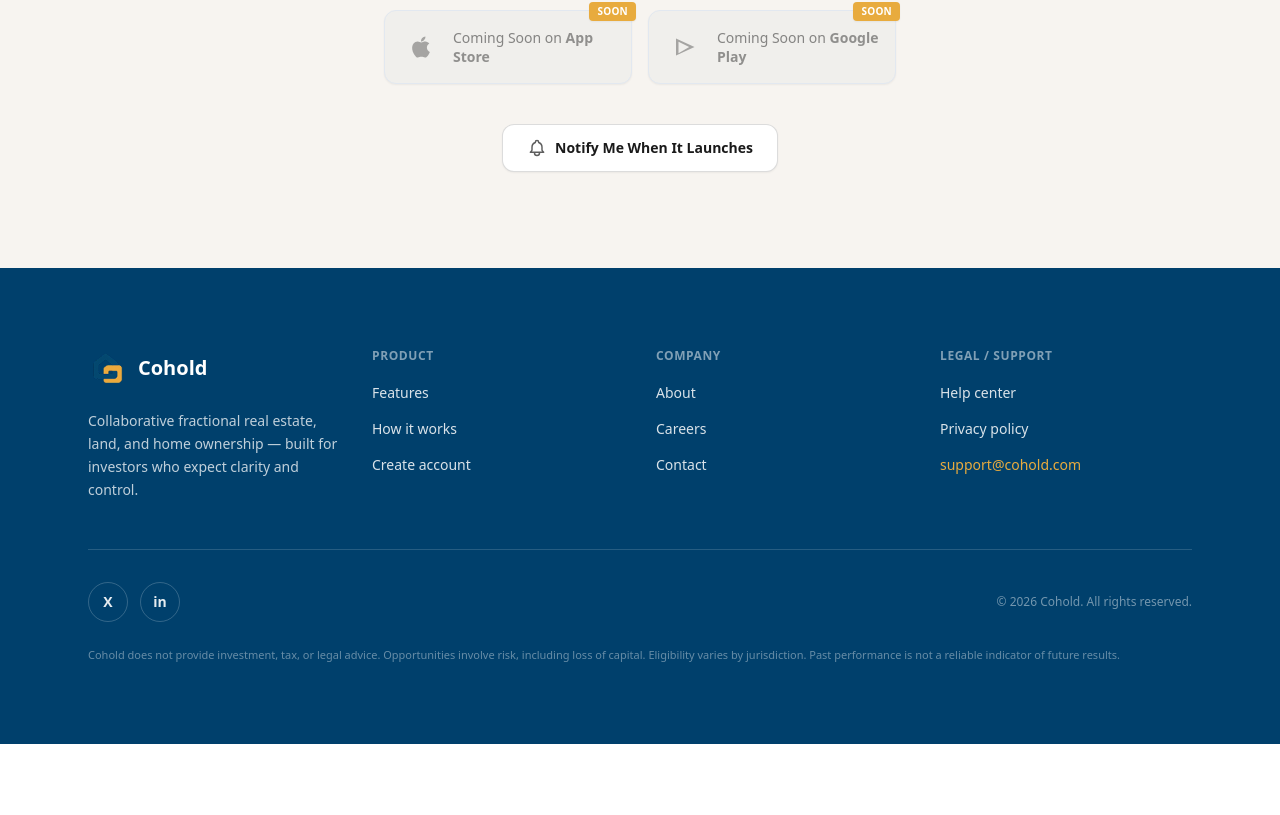
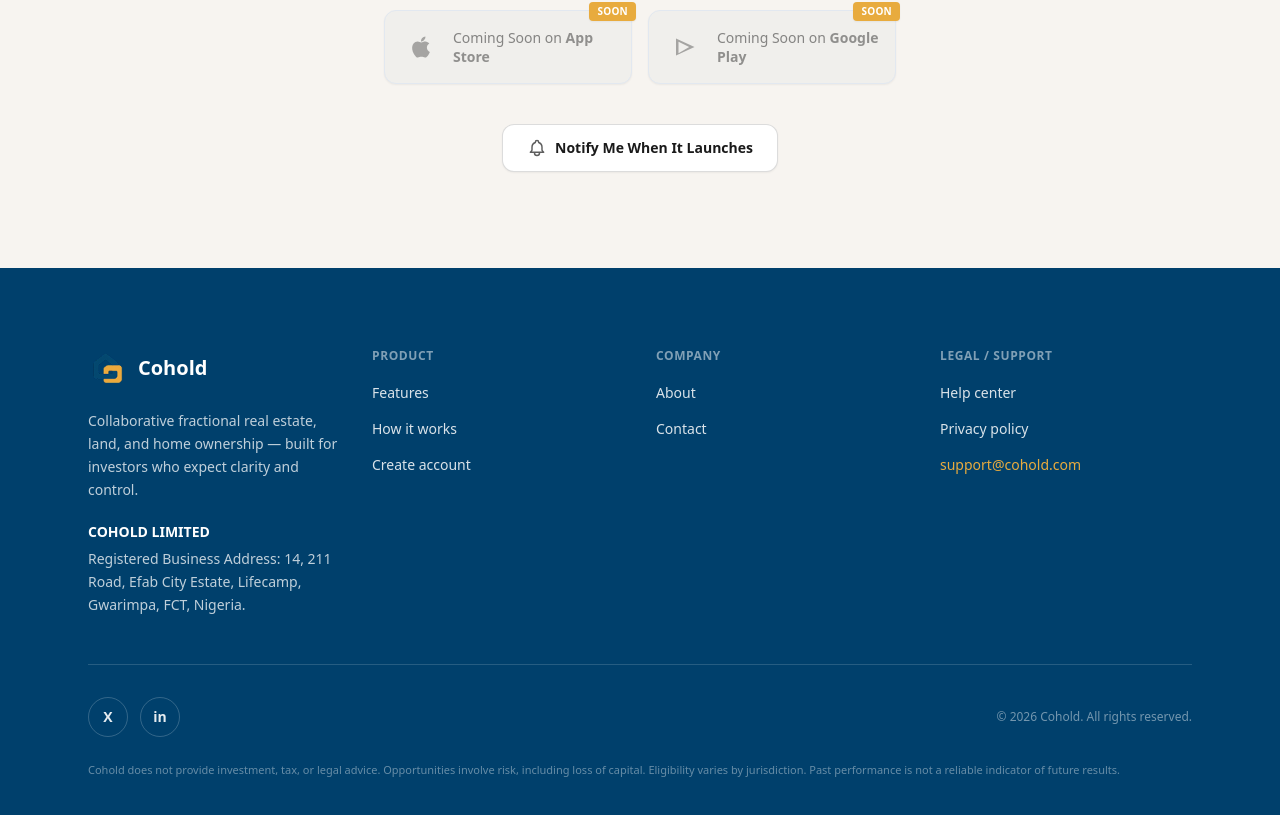
Before and after one commit to 0xdave1/Cohold, a Next.js app in the folder frontend/: page /landing in a window 1280 px wide. Shown: the part 3055-3870 px from the top of the page. Before the commit the page ends 3799 px from the top, so only its background shows below. Built offline with nearby package versions, Linux system fonts and the light colour scheme; no server answers.

Commit message:
Refactor LandingFooter component for consistency

```diff
--- a/frontend/components/landing/LandingFooter.tsx
+++ b/frontend/components/landing/LandingFooter.tsx
@@ -10,7 +10,6 @@
   ],
   company: [
     { href: '/landing', label: 'About' },
-    { href: 'mailto:careers@cohold.com', label: 'Careers' },
     { href: '/contact', label: 'Contact' },
   ],
   support: [
@@ -32,44 +31,55 @@
         <div className="grid grid-cols-1 gap-12 sm:grid-cols-2 lg:grid-cols-4 lg:gap-8">
           <div>
             <Link href="/landing" className="inline-flex items-center gap-2.5">
-              <Image src={logo} alt="" width={40} height={40} className="h-10 w-10 rounded-lg object-contain  " />
+              <Image
+                src={logo}
+                alt="Cohold logo"
+                width={40}
+                height={40}
+                className="h-10 w-10 rounded-lg object-contain"
+              />
               <span className="text-xl font-bold">Cohold</span>
             </Link>
+
             <p className="mt-4 text-sm leading-relaxed text-white/75">
               Collaborative fractional real estate, land, and home ownership — built for investors who expect clarity and
               control.
             </p>
+
+            <div className="mt-5 text-sm leading-relaxed text-white/75">
+              <p className="font-semibold text-white">COHOLD LIMITED</p>
+              <p className="mt-1">
+                Registered Business Address: 14, 211 Road, Efab City Estate, Lifecamp, Gwarimpa, FCT, Nigeria.
+              </p>
+            </div>
           </div>
+
           <div>
             <h3 className="text-xs font-bold uppercase tracking-wider text-white/50">Product</h3>
             <ul className="mt-4 space-y-3">
               {FOOTER_COLUMNS.product.map((l) => (
                 <li key={l.href}>
-                  <Link href={l.href} className="text-sm text-white/85 hover:text-white transition-colors">
+                  <Link href={l.href} className="text-sm text-white/85 transition-colors hover:text-white">
                     {l.label}
                   </Link>
                 </li>
               ))}
             </ul>
           </div>
+
           <div>
             <h3 className="text-xs font-bold uppercase tracking-wider text-white/50">Company</h3>
             <ul className="mt-4 space-y-3">
               {FOOTER_COLUMNS.company.map((l) => (
                 <li key={l.label}>
-                  {l.href.startsWith('mailto:') ? (
-                    <a href={l.href} className="text-sm text-white/85 hover:text-white transition-colors">
-                      {l.label}
-                    </a>
-                  ) : (
-                    <Link href={l.href} className="text-sm text-white/85 hover:text-white transition-colors">
-                      {l.label}
-                    </Link>
-                  )}
+                  <Link href={l.href} className="text-sm text-white/85 transition-colors hover:text-white">
+                    {l.label}
+                  </Link>
                 </li>
               ))}
             </ul>
           </div>
+
           <div>
             <h3 className="text-xs font-bold uppercase tracking-wider text-white/50">Legal / Support</h3>
             <ul className="mt-4 space-y-3">
@@ -80,7 +90,7 @@
                       {l.label}
                     </a>
                   ) : (
-                    <Link href={l.href} className="text-sm text-white/85 hover:text-white transition-colors">
+                    <Link href={l.href} className="text-sm text-white/85 transition-colors hover:text-white">
                       {l.label}
                     </Link>
                   )}
@@ -89,6 +99,7 @@
             </ul>
           </div>
         </div>
+
         <div className="mt-12 flex flex-col items-center justify-between gap-6 border-t border-white/15 pt-8 sm:flex-row">
           <div className="flex gap-3">
             {SOCIAL.map((s) => (
@@ -97,17 +108,19 @@
                 href={s.href}
                 target="_blank"
                 rel="noopener noreferrer"
-                className="flex h-10 w-10 items-center justify-center rounded-full border border-white/20 text-sm font-semibold text-white/90 hover:border-[#E8AB3E]/60 hover:text-[#E8AB3E] transition-colors"
+                className="flex h-10 w-10 items-center justify-center rounded-full border border-white/20 text-sm font-semibold text-white/90 transition-colors hover:border-[#E8AB3E]/60 hover:text-[#E8AB3E]"
                 aria-label={s.label}
               >
                 {s.icon}
               </a>
             ))}
           </div>
+
           <p className="text-center text-xs text-white/45 sm:text-right">
             © {new Date().getFullYear()} Cohold. All rights reserved.
           </p>
         </div>
+
         <p className="mt-6 text-center text-[11px] leading-relaxed text-white/40 sm:text-left">
           Cohold does not provide investment, tax, or legal advice. Opportunities involve risk, including loss of capital.
           Eligibility varies by jurisdiction. Past performance is not a reliable indicator of future results.
```
